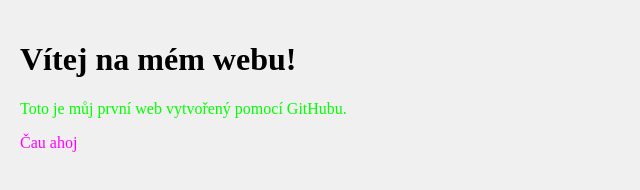
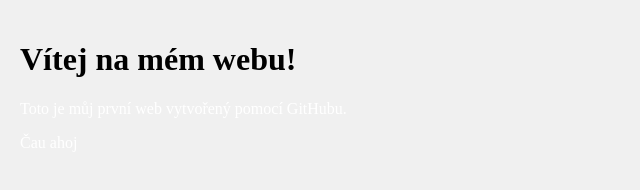
Before and after one commit to zahy783/zahy783, a plain HTML site: page index.html in a window 1280 px wide. Shown: the whole page, without its empty margins (0-640 px from the left). Drawn offline with Linux system fonts and the light colour scheme.

Commit message:
Update style.css

```diff
--- a/style.css
+++ b/style.css
@@ -9,8 +9,8 @@ h1 {
 }
 
 p{
-    color:#00ff00;
+    color:#ffffff;
 }
 .T {
-    color:#ff00ff;
+    color:#ffffff;
 }
```
